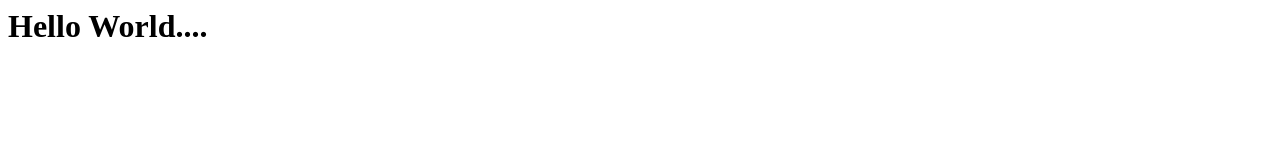
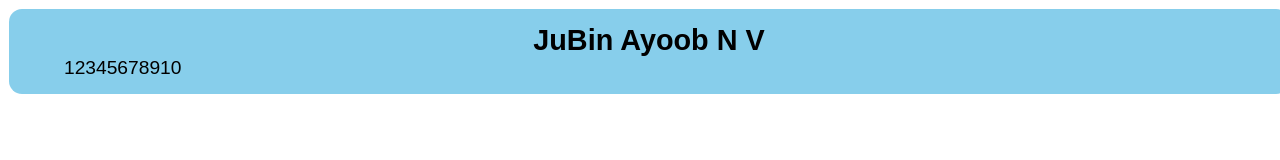
Before and after one commit to JuBee369/cs3-page, a plain HTML site: page index.html in a window 1280 px wide. Drawn offline with Linux system fonts and the light colour scheme.

Commit message:
Adds index.html and css folder || prints name and number in website

```diff
--- /dev/null
+++ b/css/style.css
@@ -0,0 +1,21 @@
+* {
+    box-sizing: border-box;
+    margin:0px;
+}
+
+.header{
+    width: 100%;
+    text-align: center;
+    font-size: larger;
+    font-family: Fantasy, Arial, Helvetica, sans-serif;
+    background-color: skyblue;
+    border-radius: 13px;
+    margin: 9px;
+    padding: 15px;
+}
+
+.menu{
+    list-style: none;
+    display:flex;
+
+}
--- a/index.html
+++ b/index.html
@@ -1,7 +1,25 @@
+<!doctype html>
 <html>
     <head>
+        <title>This is a webpage</title>
+        <link rel="stylesheet" href="css/style.css">
     </head>
     <body>
-        <h1>Hello World....</h1>
+        <section class="header">
+            <h1>JuBin Ayoob N V</h1>
+
+            <ul class="menu">
+                <li>1</li>
+                <li>2</li>
+                <li>3</li>
+                <li>4</li>
+                <li>5</li>
+                <li>6</li>
+                <li>7</li>
+                <li>8</li>
+                <li>9</li>
+                <li>10</li>
+            </ul>
+        </section>
     </body>
 </html>
```
Also changed, not shown: 1 other file.
